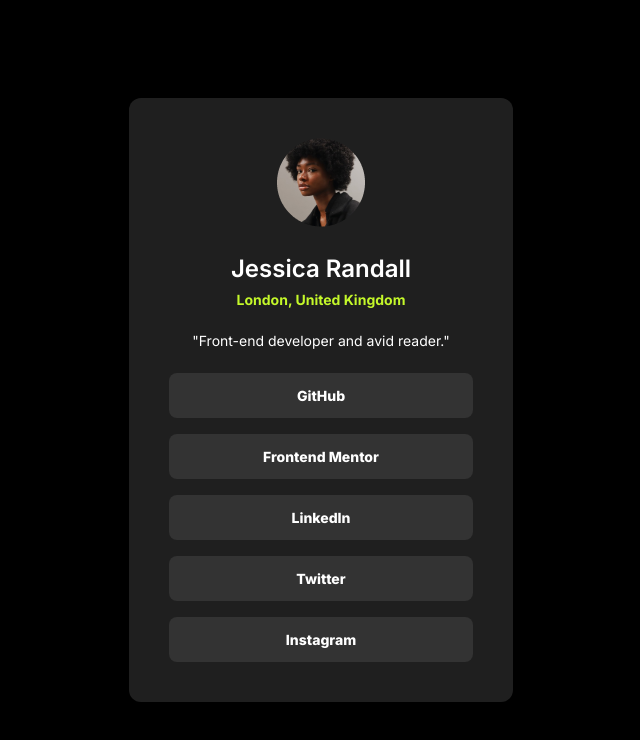
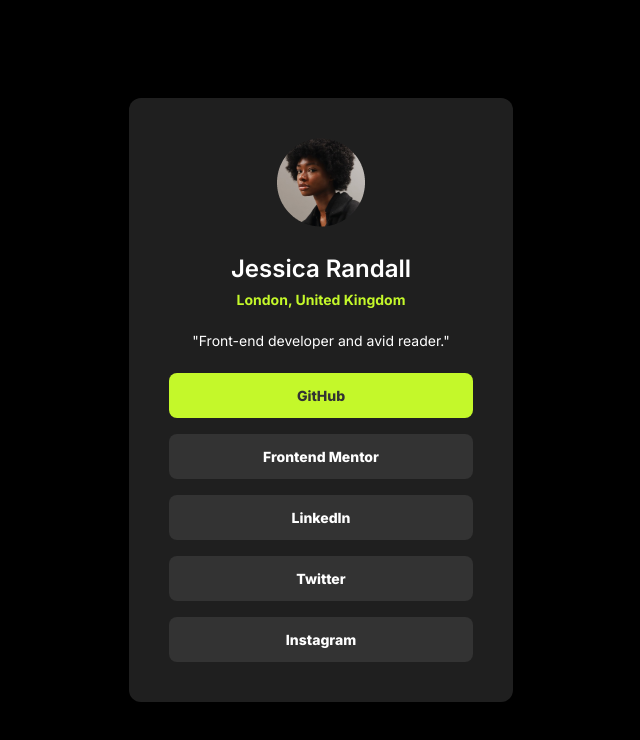
Before and after one commit to not-a-caveman/Portfolio, a plain HTML site: page projects/socialLinksProfile/index.html in a window 1280 px wide. In both pictures the pointer is over the button "GitHub". Shown: the whole page, without its empty margins (319-959 px from the left). Drawn offline with Linux system fonts and the light colour scheme.

Commit message:
made hover effect for button

```diff
--- a/projects/socialLinksProfile/style.css
+++ b/projects/socialLinksProfile/style.css
@@ -27,7 +27,10 @@
     justify-content: center;
     align-items: center;
     border-radius: 12px;
+
 }
+
+
 
 
 .card-title {
@@ -76,5 +79,12 @@
     color: #FFFFFF;
     border-radius: 8px;
     border: none;
+    transition-duration: 200ms;
 
 }
+
+.link-btn:hover {
+    background-color: #C4F82A;
+    color: #333333;
+
+}
```
